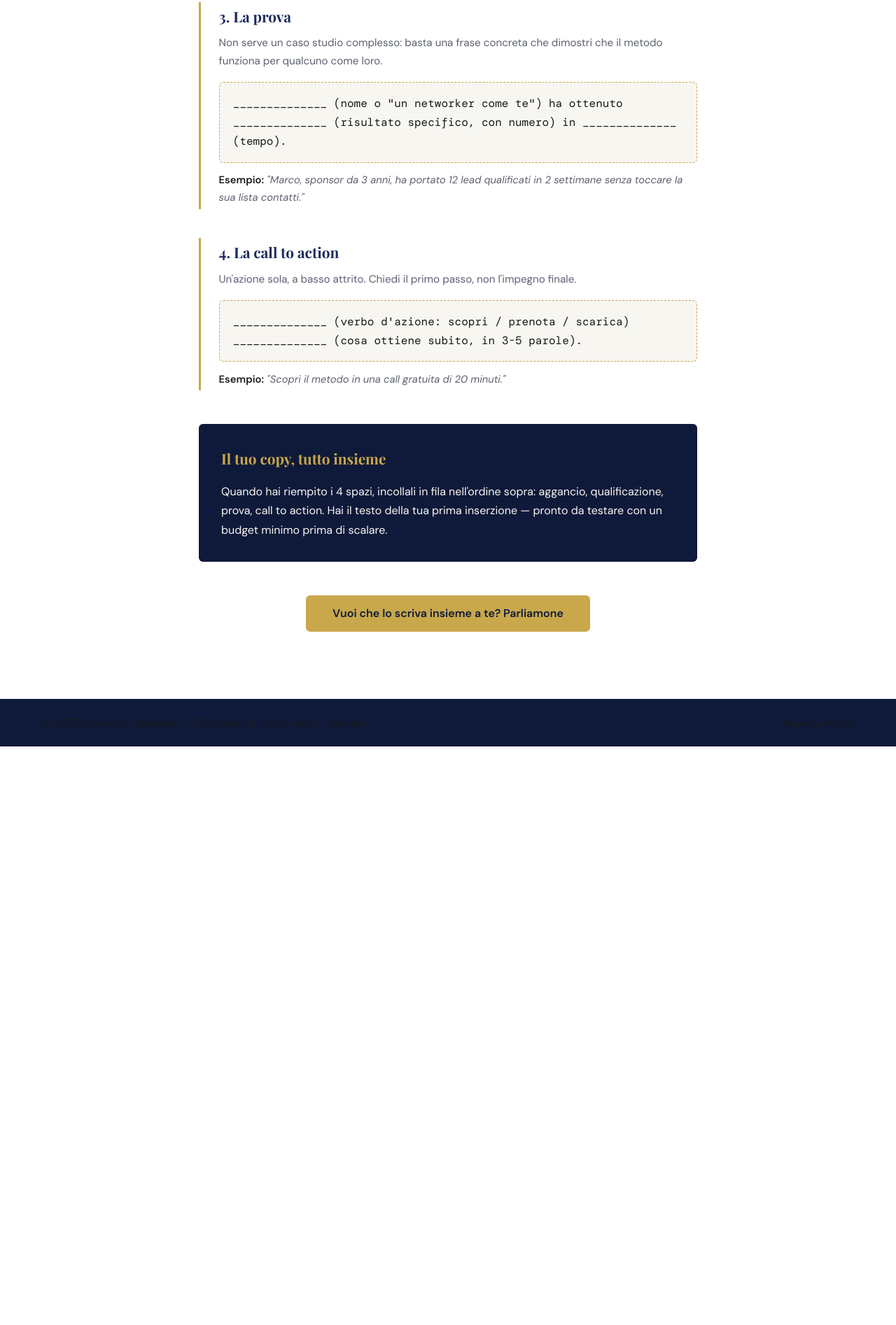
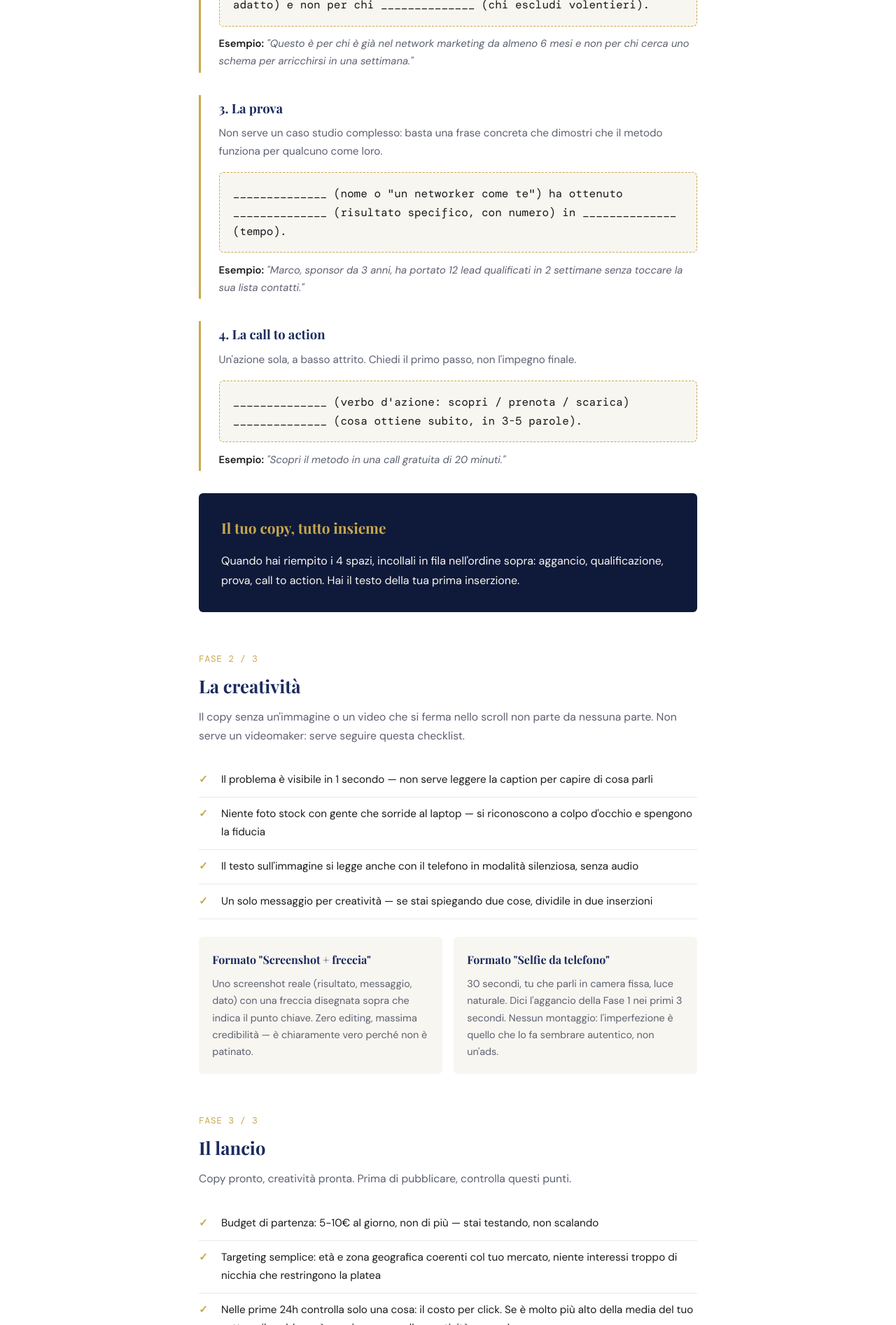
Before and after one commit to tmaianti1965-bot/scuola-di-network, a plain HTML site: page lead-magnet.html in a window 1280 px wide. Shown: the part 906-2800 px from the top of the page at 70% size. Before the commit the page ends 1973 px from the top, so only its background shows below. Drawn offline with nearby package versions, Linux system fonts and the light colour scheme; a web font is replaced by a local one.

Commit message:
Amplia il lead magnet a framework completo (copy + creatività + lancio)
Nuovo concept "Da zero a prima campagna in un weekend": oltre allo script
di copy, aggiunge checklist per creatività (immagine/video) e lancio.
Aggiunto link community gratuita come CTA secondaria sulla pagina di consegna.

```diff
--- a/lead-magnet.html
+++ b/lead-magnet.html
@@ -4,7 +4,7 @@
   <meta charset="UTF-8">
   <meta name="viewport" content="width=device-width, initial-scale=1.0">
   <meta name="robots" content="noindex">
-  <title>Il copy della tua prima Lead Ad in 10 minuti — Scuola di Network</title>
+  <title>Da zero a prima campagna in un weekend — Scuola di Network</title>
 
   <link rel="preconnect" href="https://fonts.googleapis.com">
   <link rel="preconnect" href="https://fonts.gstatic.com" crossorigin>
@@ -16,16 +16,30 @@
     .lm__eyebrow { font-family: var(--font-mono); color: var(--color-accent); text-transform: uppercase; letter-spacing: 0.08em; font-size: 0.85rem; margin-bottom: 0.8rem; }
     .lm h1 { font-family: var(--font-title); font-size: 2.1rem; color: var(--color-primary); line-height: 1.25; margin-bottom: 1rem; }
     .lm__intro { color: var(--color-text-muted); font-size: 1.05rem; margin-bottom: 2.8rem; }
-    .lm__step { border-left: 3px solid var(--color-accent); padding: 0.2rem 0 0.2rem 1.6rem; margin-bottom: 2.6rem; }
-    .lm__step h2 { font-family: var(--font-title); font-size: 1.3rem; color: var(--color-primary); margin-bottom: 0.5rem; }
+    .lm__phase { margin-bottom: 3.5rem; }
+    .lm__phase-label { font-family: var(--font-mono); color: var(--color-accent); text-transform: uppercase; letter-spacing: 0.06em; font-size: 0.8rem; margin-bottom: 0.4rem; }
+    .lm__phase h2 { font-family: var(--font-title); font-size: 1.6rem; color: var(--color-primary); margin-bottom: 0.6rem; }
+    .lm__phase-intro { color: var(--color-text-muted); font-size: 0.98rem; margin-bottom: 1.6rem; }
+    .lm__step { border-left: 3px solid var(--color-accent); padding: 0.2rem 0 0.2rem 1.6rem; margin-bottom: 2rem; }
+    .lm__step h3 { font-family: var(--font-title); font-size: 1.15rem; color: var(--color-primary); margin-bottom: 0.5rem; }
     .lm__step .why { color: var(--color-text-muted); font-size: 0.95rem; margin-bottom: 1rem; }
     .lm__fill { border: 1.5px dashed var(--color-accent); border-radius: var(--radius); padding: 1rem 1.2rem; font-family: var(--font-mono); color: var(--color-text); background: var(--color-light); min-height: 2.2rem; margin-bottom: 0.8rem; }
     .lm__example { font-size: 0.92rem; color: var(--color-text-muted); font-style: italic; }
     .lm__example strong { color: var(--color-text); font-style: normal; }
-    .lm__result { background: var(--color-dark); color: var(--color-white); border-radius: var(--radius); padding: 2rem; margin-top: 3rem; }
+    .lm__checklist { list-style: none; padding: 0; margin: 0 0 1.6rem; }
+    .lm__checklist li { padding: 0.7rem 0 0.7rem 2rem; border-bottom: 1px solid rgba(27,43,94,0.1); color: var(--color-text); font-size: 0.95rem; position: relative; }
+    .lm__checklist li::before { content: "✓"; position: absolute; left: 0; color: var(--color-accent); font-weight: 700; }
+    .lm__formats { display: grid; grid-template-columns: 1fr 1fr; gap: 1rem; margin-bottom: 1.6rem; }
+    .lm__format { background: var(--color-light); border-radius: var(--radius); padding: 1.2rem; }
+    .lm__format h3 { font-family: var(--font-title); font-size: 1rem; color: var(--color-primary); margin-bottom: 0.5rem; }
+    .lm__format p { color: var(--color-text-muted); font-size: 0.9rem; }
+    .lm__result { background: var(--color-dark); color: var(--color-white); border-radius: var(--radius); padding: 2rem; margin-top: 1rem; }
     .lm__result h2 { font-family: var(--font-title); color: var(--color-accent); font-size: 1.3rem; margin-bottom: 1rem; }
     .lm__result p { color: var(--color-light); }
     .lm__cta { text-align: center; margin-top: 3rem; }
+    @media (max-width: 640px) {
+      .lm__formats { grid-template-columns: 1fr; }
+    }
     @media print {
       .nav, .lm__cta { display: none; }
       .lm { padding-top: 1rem; }
@@ -45,36 +59,41 @@
 
   <main class="lm">
     <p class="lm__eyebrow">Eccolo, come promesso</p>
-    <h1>Il copy della tua prima Lead Ad in 10 minuti</h1>
+    <h1>Da zero a prima campagna in un weekend</h1>
     <p class="lm__intro">
-      Questo è il template gratuito che hai richiesto. Non un altro PDF da leggere e dimenticare:
-      riempi i 4 spazi qui sotto con la tua situazione e alla fine hai il copy pronto da incollare
-      nel gestore inserzioni Meta.
+      Non un altro PDF da leggere e dimenticare. Il framework che uso per lanciare una Lead Ad
+      da zero, in 3 fasi: il copy, la creatività, il lancio. Segui l'ordine, riempi gli spazi,
+      e sabato sera la tua prima campagna è online.
     </p>
 
+    <div class="lm__phase">
+      <p class="lm__phase-label">Fase 1 / 3</p>
+      <h2>Il copy</h2>
+      <p class="lm__phase-intro">4 blocchi da riempire con la tua situazione. Alla fine hai il testo pronto da incollare nel gestore inserzioni Meta.</p>
+
       <div class="lm__step">
-      <h2>1. L'aggancio</h2>
+        <h3>1. L'aggancio</h3>
         <p class="why">La prima riga decide se chi scorre si ferma o no. Deve nominare un problema che il tuo lead riconosce in mezzo secondo — non un beneficio generico.</p>
         <div class="lm__fill">Ti è mai capitato di ______________ (il problema specifico, non "vuoi guadagnare di più")?</div>
         <p class="lm__example"><strong>Esempio:</strong> "Ti è mai capitato di finire la lista di amici e parenti da contattare e non sapere più a chi rivolgerti?"</p>
       </div>
 
       <div class="lm__step">
-      <h2>2. La qualificazione</h2>
+        <h3>2. La qualificazione</h3>
         <p class="why">Questa riga allontana chi non fa per te. Un form breve raccoglie tutti; questa frase filtra solo chi ha già il problema che risolvi.</p>
         <div class="lm__fill">Questo è per chi ______________ (condizione che rende il lead adatto) e non per chi ______________ (chi escludi volentieri).</div>
         <p class="lm__example"><strong>Esempio:</strong> "Questo è per chi è già nel network marketing da almeno 6 mesi e non per chi cerca uno schema per arricchirsi in una settimana."</p>
       </div>
 
       <div class="lm__step">
-      <h2>3. La prova</h2>
+        <h3>3. La prova</h3>
         <p class="why">Non serve un caso studio complesso: basta una frase concreta che dimostri che il metodo funziona per qualcuno come loro.</p>
         <div class="lm__fill">______________ (nome o "un networker come te") ha ottenuto ______________ (risultato specifico, con numero) in ______________ (tempo).</div>
         <p class="lm__example"><strong>Esempio:</strong> "Marco, sponsor da 3 anni, ha portato 12 lead qualificati in 2 settimane senza toccare la sua lista contatti."</p>
       </div>
 
       <div class="lm__step">
-      <h2>4. La call to action</h2>
+        <h3>4. La call to action</h3>
         <p class="why">Un'azione sola, a basso attrito. Chiedi il primo passo, non l'impegno finale.</p>
         <div class="lm__fill">______________ (verbo d'azione: scopri / prenota / scarica) ______________ (cosa ottiene subito, in 3-5 parole).</div>
         <p class="lm__example"><strong>Esempio:</strong> "Scopri il metodo in una call gratuita di 20 minuti."</p>
@@ -84,13 +103,54 @@
         <h2>Il tuo copy, tutto insieme</h2>
         <p>
           Quando hai riempito i 4 spazi, incollali in fila nell'ordine sopra: aggancio, qualificazione,
-        prova, call to action. Hai il testo della tua prima inserzione — pronto da testare con un
-        budget minimo prima di scalare.
+          prova, call to action. Hai il testo della tua prima inserzione.
         </p>
+      </div>
+    </div>
+
+    <div class="lm__phase">
+      <p class="lm__phase-label">Fase 2 / 3</p>
+      <h2>La creatività</h2>
+      <p class="lm__phase-intro">Il copy senza un'immagine o un video che si ferma nello scroll non parte da nessuna parte. Non serve un videomaker: serve seguire questa checklist.</p>
+
+      <ul class="lm__checklist">
+        <li>Il problema è visibile in 1 secondo — non serve leggere la caption per capire di cosa parli</li>
+        <li>Niente foto stock con gente che sorride al laptop — si riconoscono a colpo d'occhio e spengono la fiducia</li>
+        <li>Il testo sull'immagine si legge anche con il telefono in modalità silenziosa, senza audio</li>
+        <li>Un solo messaggio per creatività — se stai spiegando due cose, dividile in due inserzioni</li>
+      </ul>
+
+      <div class="lm__formats">
+        <div class="lm__format">
+          <h3>Formato "Screenshot + freccia"</h3>
+          <p>Uno screenshot reale (risultato, messaggio, dato) con una freccia disegnata sopra che indica il punto chiave. Zero editing, massima credibilità — è chiaramente vero perché non è patinato.</p>
+        </div>
+        <div class="lm__format">
+          <h3>Formato "Selfie da telefono"</h3>
+          <p>30 secondi, tu che parli in camera fissa, luce naturale. Dici l'aggancio della Fase 1 nei primi 3 secondi. Nessun montaggio: l'imperfezione è quello che lo fa sembrare autentico, non un'ads.</p>
+        </div>
+      </div>
+    </div>
+
+    <div class="lm__phase">
+      <p class="lm__phase-label">Fase 3 / 3</p>
+      <h2>Il lancio</h2>
+      <p class="lm__phase-intro">Copy pronto, creatività pronta. Prima di pubblicare, controlla questi punti.</p>
+
+      <ul class="lm__checklist">
+        <li>Budget di partenza: 5-10€ al giorno, non di più — stai testando, non scalando</li>
+        <li>Targeting semplice: età e zona geografica coerenti col tuo mercato, niente interessi troppo di nicchia che restringono la platea</li>
+        <li>Nelle prime 24h controlla solo una cosa: il costo per click. Se è molto più alto della media del tuo settore, il problema è quasi sempre nella creatività, non nel copy</li>
+        <li>Non toccare la campagna prima di 48-72h — i dati nelle prime ore sono ancora instabili</li>
+      </ul>
     </div>
 
     <div class="lm__cta">
-      <a href="index.html#contatti" class="btn btn--gold btn--lg">Vuoi che lo scriva insieme a te? Parliamone</a>
+      <a href="index.html#contatti" class="btn btn--gold btn--lg">Vuoi lanciarla insieme a me? Parliamone</a>
+      <p style="margin-top: 1.2rem;">
+        Oppure <a href="https://www.skool.com/scuola-di-network-2283" target="_blank" rel="noopener">entra gratis nella community</a>
+        e confrontati con altri networker che stanno facendo lo stesso percorso.
+      </p>
     </div>
   </main>
 
```
Also changed, not shown: index.html (+2 -2 lines), 1 other file. Lines whose indentation alone changed are shown as unchanged.
